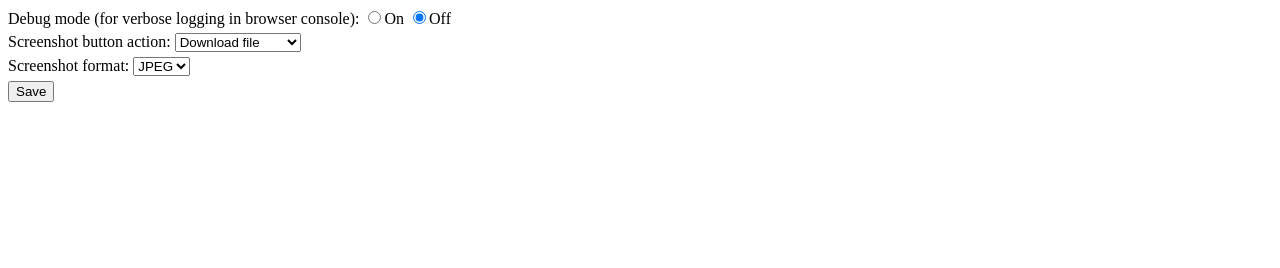
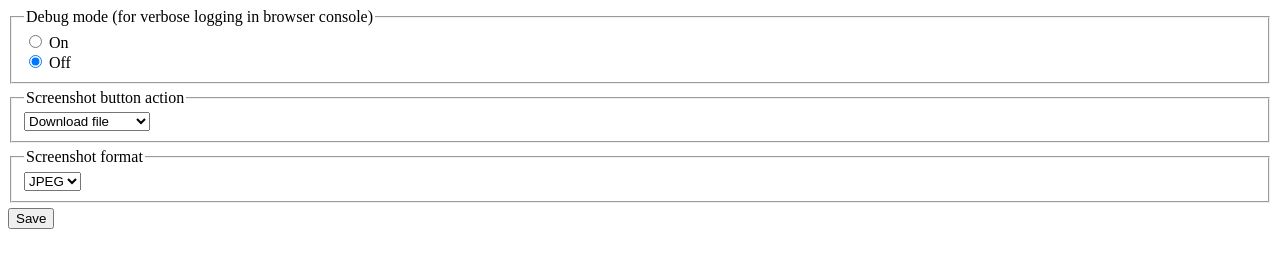
Before and after one commit to gurumukhi/youtube-screenshot, a browser extension: page options/index.html in a window 1280 px wide. Drawn offline with Linux system fonts and the light colour scheme.

Commit message:
Use <fieldset> instead of <div> to group options

```diff
--- a/options/index.html
+++ b/options/index.html
@@ -6,27 +6,33 @@
   </head>
   <body>
     <div class="form">
-      <div id="debug">
-        <label>Debug mode (for verbose logging in browser console): </label>
-        <input type="radio" name="debugMode" value="debugOn">On</input>
-        <input type="radio" name="debugMode" value="debugOff">Off</input>
-      </div>
+      <fieldset id="debug">
+        <legend>Debug mode (for verbose logging in browser console)</legend>
+        <div>
+          <input type="radio" name="debugMode" value="debugOn" />
+          <label for="debugOn">On</label>
+        </div>
+        <div>
+          <input type="radio" name="debugMode" value="debugOff" />
+          <label for="debugOff">Off</label>
+        </div>
+      </fieldset>
 
-      <div id="action">
-        <label>Screenshot button action: </label>
+      <fieldset id="action">
+        <legend>Screenshot button action</legend>
         <select name="action">
           <option value="file">Download file</option>
           <option value="clipboard">Copy to clipboard</option>
         </select>
-      </div>
+      </fieldset>
 
-      <div id="format">
-        <label>Screenshot format: </label>
+      <fieldset id="format">
+        <legend>Screenshot format</legend>
         <select name="format">
           <option value="jpeg">JPEG</option>
           <option value="png">PNG</option>
         </select>
-      </div>
+      </fieldset>
 
       <button id="save">Save</button>
     </div>
--- a/options/script.js
+++ b/options/script.js
@@ -10,7 +10,7 @@ function saveOptions(e) {
 function restoreOptions() {
     document.querySelector("select[name=action]").addEventListener("change", (event) => {
         console.log(event);
-        document.querySelector('div#format').hidden =
+        document.querySelector('#format').hidden =
             document.querySelector('option[value=clipboard]').selected;
     });
 
@@ -22,7 +22,6 @@ function restoreOptions() {
         }
 
         if (value.screenshotAction === "clipboard") {
-            console.log(document.querySelector('#format'));
             document.querySelector('option[value=clipboard]').selected = true;
             document.querySelector('#format').hidden = true;
         }
--- a/options/style.css
+++ b/options/style.css
@@ -2,6 +2,6 @@
   width: 100%;
 }
 
-.form div {
+.form fieldset {
   margin-bottom: 5px;
 }
```
